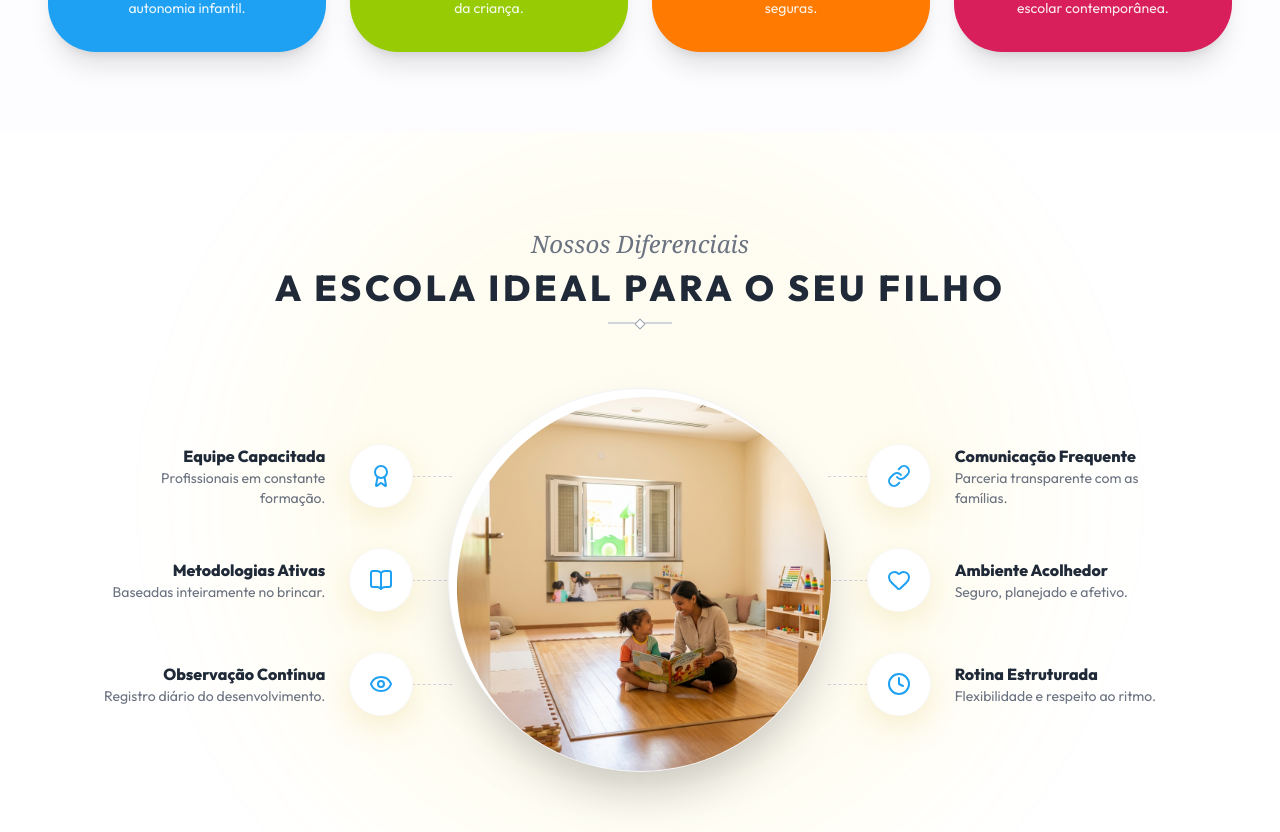
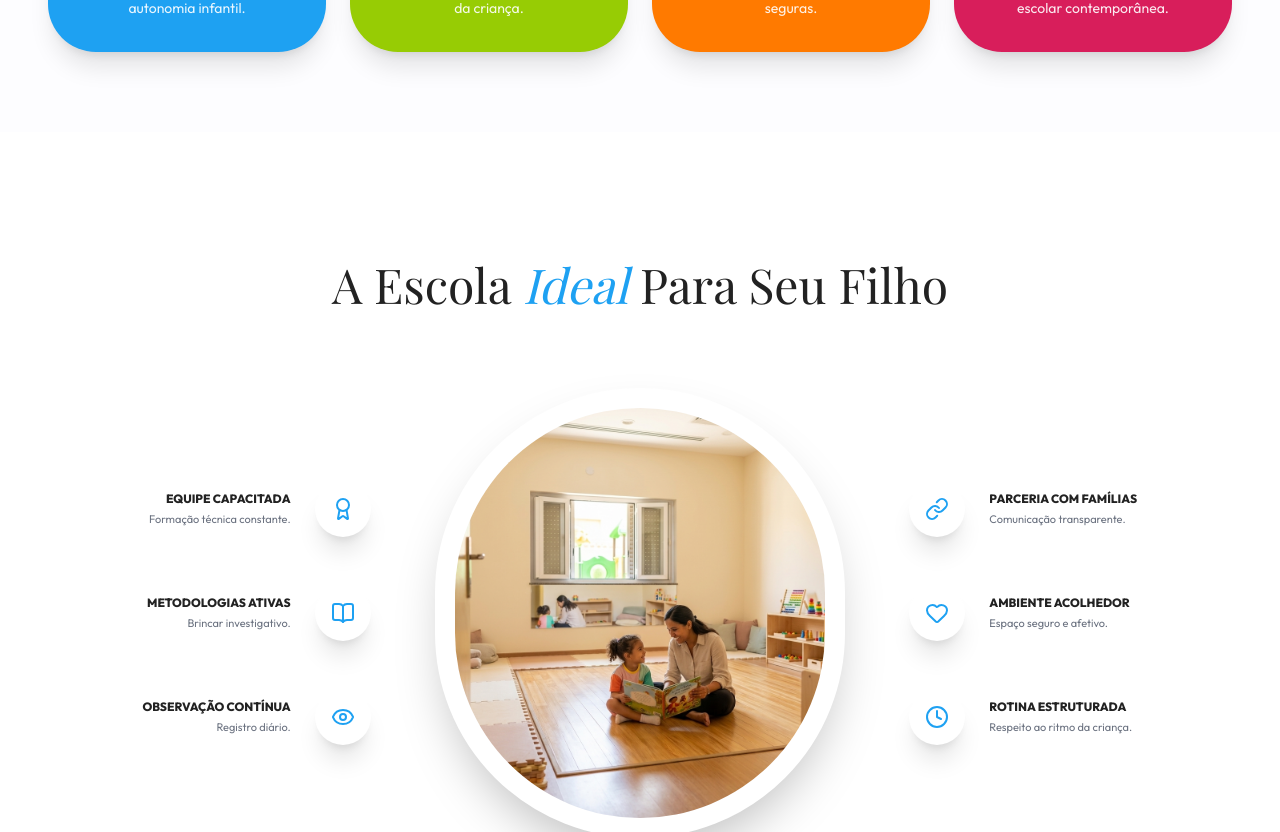
Before and after one commit to FerisReptilium/boomi-kids, a React (Vite) app: page / in a window 1280 px wide. Shown: the part 1180-2012 px from the top of the page. Built offline with nearby package versions, Linux system fonts and the light colour scheme; a web font is replaced by a local one.

Commit message:
Refactor OrbitServices component structure and content

```diff
--- a/src/components/OrbitServices.jsx
+++ b/src/components/OrbitServices.jsx
@@ -1,121 +1,51 @@
+// 2. Arquivo: src/components/OrbitServices.jsx
 import React from 'react';
 import { Award, BookOpen, Eye, Heart, Clock, Link } from 'lucide-react';
 import { motion } from 'framer-motion';
 
 const OrbitServices = () => {
   const leftServices = [
-    { title: "Equipe Capacitada", desc: "Profissionais em constante formação.", icon: <Award size={24} /> },
-    { title: "Metodologias Ativas", desc: "Baseadas inteiramente no brincar.", icon: <BookOpen size={24} /> },
-    { title: "Observação Contínua", desc: "Registro diário do desenvolvimento.", icon: <Eye size={24} /> }
+    { title: "Equipe Capacitada", desc: "Formação técnica constante.", icon: <Award /> },
+    { title: "Metodologias Ativas", desc: "Brincar investigativo.", icon: <BookOpen /> },
+    { title: "Observação Contínua", desc: "Registro diário.", icon: <Eye /> }
   ];
 
   const rightServices = [
-    { title: "Comunicação Frequente", desc: "Parceria transparente com as famílias.", icon: <Link size={24} /> },
-    { title: "Ambiente Acolhedor", desc: "Seguro, planejado e afetivo.", icon: <Heart size={24} /> },
-    { title: "Rotina Estruturada", desc: "Flexibilidade e respeito ao ritmo.", icon: <Clock size={24} /> }
+    { title: "Parceria com Famílias", desc: "Comunicação transparente.", icon: <Link /> },
+    { title: "Ambiente Acolhedor", desc: "Espaço seguro e afetivo.", icon: <Heart /> },
+    { title: "Rotina Estruturada", desc: "Respeito ao ritmo da criança.", icon: <Clock /> }
   ];
 
   return (
-    <section id="services" className="py-24 bg-white overflow-hidden relative">
-
-      {/* Background sutil */}
-      <div className="absolute top-1/2 left-1/2 -translate-x-1/2 -translate-y-1/2 w-[800px] h-[800px] bg-brand-yellow/5 rounded-full filter blur-3xl z-0"></div>
-
-      <div className="container mx-auto px-6 relative z-10">
-
-        <div className="text-center mb-20 flex flex-col items-center">
-          <motion.span
-            initial={{ opacity: 0, y: 10 }}
-            whileInView={{ opacity: 1, y: 0 }}
-            viewport={{ once: true }}
-            className="text-gray-500 font-medium italic text-2xl font-serif mb-2"
-          >
-            Nossos Diferenciais
-          </motion.span>
-          <motion.h2
-            initial={{ opacity: 0, scale: 0.9 }}
-            whileInView={{ opacity: 1, scale: 1 }}
-            viewport={{ once: true }}
-            className="text-4xl uppercase font-bold text-gray-800 tracking-widest relative"
-          >
-            A ESCOLA IDEAL PARA O SEU FILHO
-            <div className="w-16 h-0.5 bg-gray-300 absolute -bottom-4 left-1/2 -translate-x-1/2"></div>
-            <div className="w-2 h-2 border border-gray-400 bg-white rotate-45 flex items-center justify-center absolute -bottom-5 left-1/2 -translate-x-1/2"></div>
-          </motion.h2>
-        </div>
-
-        <div className="flex flex-col lg:flex-row items-center justify-center gap-12 lg:gap-8">
-
-          {/* Esquerda */}
-          <div className="flex flex-col gap-10 lg:w-1/3 text-center lg:text-right w-full items-center lg:items-end">
-            {leftServices.map((service, i) => (
-              <motion.div
-                initial={{ opacity: 0, x: -30 }}
-                whileInView={{ opacity: 1, x: 0 }}
-                viewport={{ once: true }}
-                transition={{ delay: i * 0.2 }}
-                key={i}
-                className="flex flex-col lg:flex-row items-center justify-end gap-6 max-w-xs group cursor-default"
-              >
-                <div className="order-2 lg:order-1">
-                  <h4 className="font-bold text-gray-800 group-hover:text-brand-yellow transition-colors">{service.title}</h4>
-                  <p className="text-sm text-gray-500">{service.desc}</p>
-                </div>
-                <div className="order-1 lg:order-2 w-16 h-16 shrink-0 bg-white border border-gray-100/50 rounded-full flex items-center justify-center shadow-[0_10px_30px_rgba(229,201,116,0.3)] group-hover:shadow-[0_15px_40px_rgba(229,201,116,0.5)] group-hover:scale-110 transition-all relative">
-                  <div className="hidden lg:block absolute right-[-40px] top-1/2 w-[40px] border-t border-dashed border-gray-300 -z-10"></div>
-                  {React.cloneElement(service.icon, { className: "text-brand-blue group-hover:text-brand-yellow font-bold transition-colors" })}
-                </div>
-              </motion.div>
+    <section id="servicos" className="py-32 bg-white overflow-hidden relative">
+      <div className="container mx-auto px-6 relative z-10 text-center">
+        <h2 className="text-4xl md:text-5xl font-premium text-brand-text mb-20">A Escola <span className="text-brand-blue italic">Ideal</span> Para Seu Filho</h2>
+        <div className="flex flex-col lg:flex-row items-center justify-center gap-16">
+          <div className="flex flex-col gap-12 lg:w-1/3 items-end">
+            {leftServices.map((s, i) => (
+              <div key={i} className="flex items-center gap-6 text-right">
+                <div><h4 className="font-bold text-xs uppercase mb-1">{s.title}</h4><p className="text-[11px] text-gray-500">{s.desc}</p></div>
+                <div className="w-14 h-14 bg-white shadow-xl rounded-full flex items-center justify-center text-brand-blue">{s.icon}</div>
+              </div>
             ))}
           </div>
-
-          {/* CENTRO (Círculo Principal) - COM A FOTO DE INTERAÇÃO REAL */}
-          <motion.div
-            initial={{ scale: 0.8, opacity: 0 }}
-            whileInView={{ scale: 1, opacity: 1 }}
-            viewport={{ once: true }}
-            transition={{ type: "spring", stiffness: 100, delay: 0.3 }}
-            className="lg:w-1/3 flex justify-center py-10 lg:py-0 relative z-20"
-          >
-            <div className="w-72 h-72 md:w-96 md:h-96 rounded-full p-4 bg-white shadow-2xl relative border border-gray-100 flex items-center justify-center group overflow-hidden">
-               <div className="w-full h-full rounded-full overflow-hidden absolute inset-2 bg-gray-100">
-                 {/* 📸 Usando a foto real da professora com aluno */}
-                 <img
-                    src="/teacher_child_orbit.png"
-                    alt="Interação Afetiva Boomi Kids"
-                    className="w-full h-full object-cover group-hover:scale-110 transition-transform duration-1000"
-                  />
-               </div>
+          <div className="lg:w-1/3 flex justify-center">
+            <div className="w-80 h-80 md:w-[450px] md:h-[450px] rounded-full p-4 bg-white shadow-2xl border-4 border-white overflow-hidden">
+               {/* 📸 FOTO DA PROFESSORA LENDO COM ALUNO AQUI */}
+               <img src="/teacher_child_orbit.png" alt="Leitura Afetiva" className="w-full h-full object-cover rounded-full" />
             </div>
-          </motion.div>
-
-          {/* Direita */}
-          <div className="flex flex-col gap-10 lg:w-1/3 text-center lg:text-left w-full items-center lg:items-start">
-            {rightServices.map((service, i) => (
-              <motion.div
-                initial={{ opacity: 0, x: 30 }}
-                whileInView={{ opacity: 1, x: 0 }}
-                viewport={{ once: true }}
-                transition={{ delay: i * 0.2 }}
-                key={i}
-                className="flex flex-col lg:flex-row items-center gap-6 max-w-xs group cursor-default"
-              >
-                <div className="w-16 h-16 shrink-0 bg-white border border-gray-100/50 rounded-full flex items-center justify-center shadow-[0_10px_30px_rgba(229,201,116,0.3)] group-hover:shadow-[0_15px_40px_rgba(229,201,116,0.5)] group-hover:scale-110 transition-all relative">
-                  <div className="hidden lg:block absolute left-[-40px] top-1/2 w-[40px] border-t border-dashed border-gray-300 -z-10"></div>
-                  {React.cloneElement(service.icon, { className: "text-brand-blue group-hover:text-brand-yellow font-bold transition-colors" })}
-                </div>
-                <div>
-                  <h4 className="font-bold text-gray-800 group-hover:text-brand-yellow transition-colors">{service.title}</h4>
-                  <p className="text-sm text-gray-500">{service.desc}</p>
-                </div>
-              </motion.div>
+          </div>
+          <div className="flex flex-col gap-12 lg:w-1/3 items-start">
+            {rightServices.map((s, i) => (
+              <div key={i} className="flex items-center gap-6 text-left">
+                <div className="w-14 h-14 bg-white shadow-xl rounded-full flex items-center justify-center text-brand-blue">{s.icon}</div>
+                <div><h4 className="font-bold text-xs uppercase mb-1">{s.title}</h4><p className="text-[11px] text-gray-500">{s.desc}</p></div>
+              </div>
             ))}
           </div>
-
         </div>
       </div>
     </section>
   );
 };
-
 export default OrbitServices;
```
